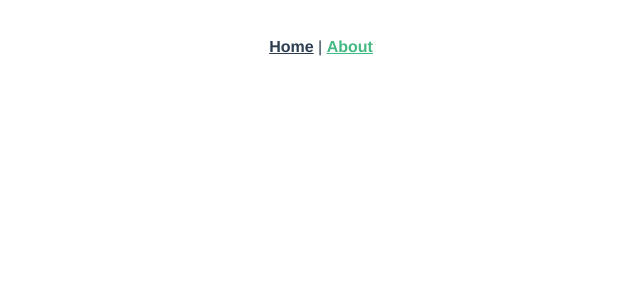
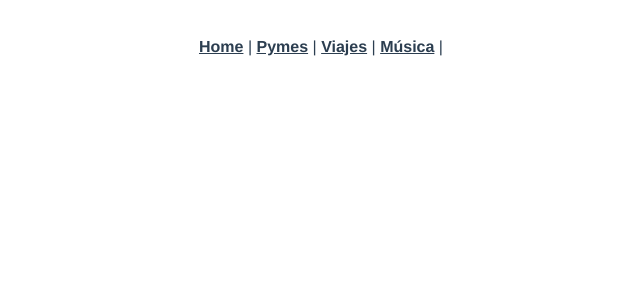
Before and after one commit to Carolinsrainbow/Blog-Carolins, a Vue app in the folder blog/: page /about in a window 1280 px wide. Shown: the top 300 px of the page, without its empty margins (319-959 px from the left). Built offline with nearby package versions, Linux system fonts and the light colour scheme.

Commit message:
Footer + Navbar

```diff
--- a/blog/src/App.vue
+++ b/blog/src/App.vue
@@ -2,7 +2,9 @@
   <div id="app">
     <div id="nav">
       <router-link to="/">Home</router-link> |
-      <router-link to="/about">About</router-link>
+      <router-link to="/pymes">Pymes</router-link> |
+           <router-link to="/viajes">Viajes</router-link> |
+                <router-link to="/musica">Música</router-link> |
     </div>
     <router-view/>
   </div>
--- a/blog/src/router/index.js
+++ b/blog/src/router/index.js
@@ -13,7 +13,21 @@ const routes = [
     name: 'home',
     component: Home
   },
-
+  {
+    path: '/pymes',
+    name: 'pymes',
+    component: pymes
+  },
+  {
+    path: '/musica',
+    name: 'musica',
+    component: musica
+  },
+  {
+    path: '/viajes',
+    name: 'viajes',
+    component: viajes
+  },
 ]
 
 const router = new VueRouter({
--- a/blog/src/views/About.vue
+++ /dev/null
@@ -1,5 +0,0 @@
-<template>
-  <div class="about">
-    <h1>This is an about page</h1>
-  </div>
-</template>
```
Also changed, not shown: blog/src/components/Footer.vue (added), blog/src/components/Navbar.vue (added).
